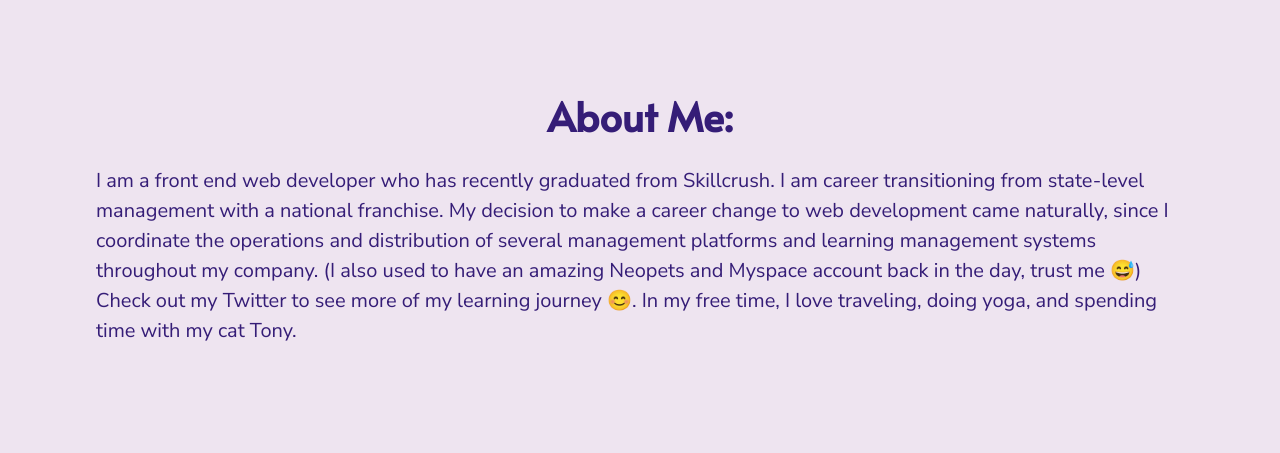
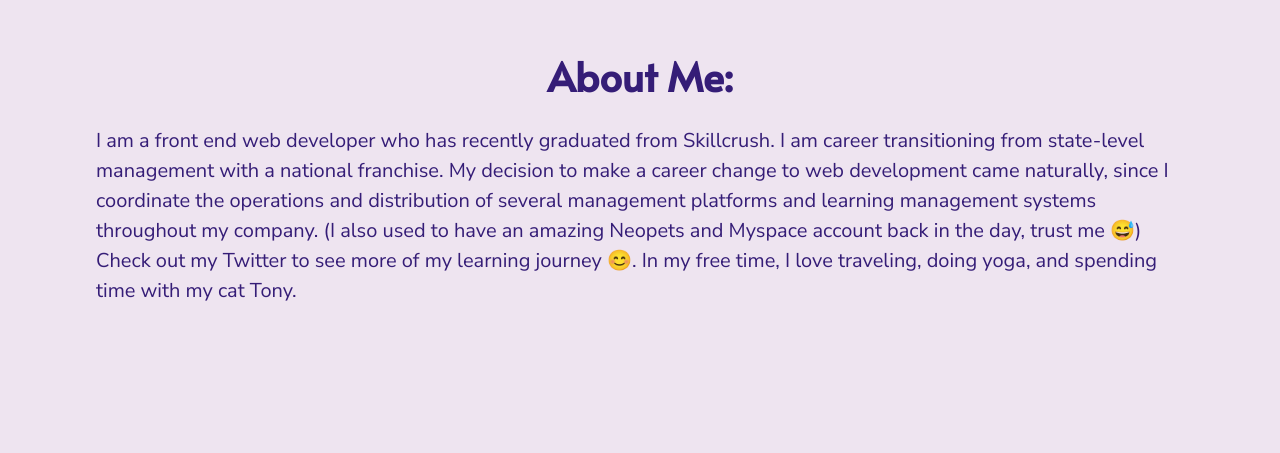
Before and after one commit to KelsyAlyssa/portfolio, a website built with Parcel: page index.html in a window 1280 px wide. Shown: the part 1008-1461 px from the top of the page. Built offline with nearby package versions, Linux system fonts and the light colour scheme.

Commit message:
adjusted about me padding

```diff
--- a/css/main.css
+++ b/css/main.css
@@ -229,8 +229,8 @@ nav {
 }
 
 #about {
-  padding-top: 60px;
-  padding-bottom: 60px;
+  padding-top: 40px;
+  padding-bottom: 40px;
 }
 
 footer {
@@ -819,8 +819,8 @@ footer a:hover {
     }
 
     #about {
-      padding-top: 80px;
-      padding-bottom: 80px;
+      padding-top: 40px;
+      padding-bottom: 40px;
     }
 
     footer {
```
